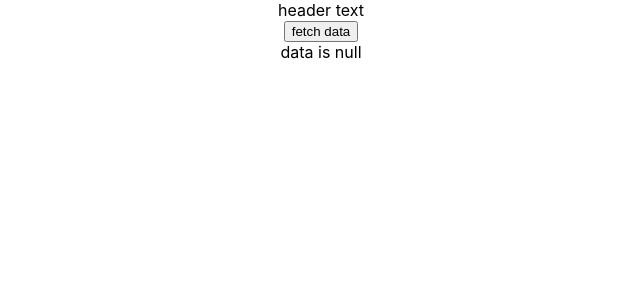
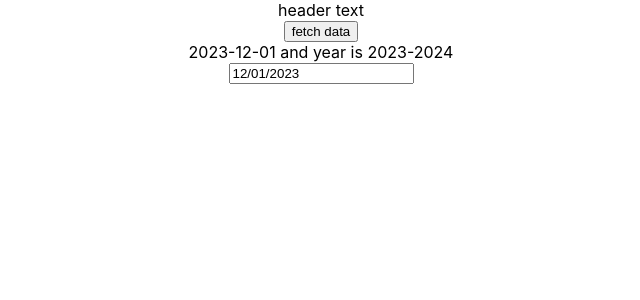
Before and after one commit to kyleair/bet-helper, a React (Create React App) app: page / in a window 1280 px wide. Shown: the top 300 px of the page, without its empty margins (319-959 px from the left). Built offline with nearby package versions, Linux system fonts and the light colour scheme.

Commit message:
adding date picker and retreiving games on selected date

```diff
--- a/package.json
+++ b/package.json
@@ -11,7 +11,9 @@
     "@types/react": "^18.0.0",
     "@types/react-dom": "^18.0.0",
     "axios": "^1.6.2",
+    "date-fns": "^2.30.0",
     "react": "^18.2.0",
+    "react-datepicker": "^4.24.0",
     "react-dom": "^18.2.0",
     "react-scripts": "5.0.1",
     "typescript": "^4.4.2",
@@ -40,5 +42,8 @@
       "last 1 firefox version",
       "last 1 safari version"
     ]
+  },
+  "devDependencies": {
+    "@types/react-datepicker": "^4.19.3"
   }
 }
--- /dev/null
+++ b/src/Components/Game.tsx
@@ -0,0 +1,17 @@
+import React, {useState} from 'react';
+import { GamesResponse } from './Homepage';
+import { GameDetails } from './GameDetails';
+
+
+export const Game: React.FC<GamesResponse> = ({teams}) => {
+    const [openGame, setOpenGame] = useState(false);
+    return(
+        <div style={{marginTop: "16px"}} >
+            {teams.home.name} vs {teams.away.name}
+            <button onClick={() => setOpenGame(!openGame)}>Open/Close</button>
+            {
+                openGame ? <GameDetails /> : null
+            }
+        </div>
+    );
+}
--- /dev/null
+++ b/src/Components/GameDetails.tsx
@@ -0,0 +1,15 @@
+import React  from 'react';
+
+export const GameDetails: React.FC = () => {
+
+    const getGameProps = () => {
+
+    }
+
+    return(
+        <div>
+            Game details
+            <button onClick={getGameProps}>Click to get props</button>
+        </div>
+    )
+}
--- a/src/Components/Homepage.tsx
+++ b/src/Components/Homepage.tsx
@@ -1,7 +1,11 @@
 import React, {useState} from 'react';
 import axios from 'axios';
+import { format } from 'date-fns';
+import DatePicker from 'react-datepicker';
+import "react-datepicker/dist/react-datepicker.css";
 
 import { RapidAPIKey, RapidAPIHost } from '../utils';
+import { Game } from './Game';
 
 interface LeagueType {
     id: number;
@@ -11,7 +15,7 @@ interface LeagueType {
     type: string;
 }
 
-interface GamesResponse {
+export interface GamesResponse {
     country: any;
     date: Date;
     id: number;
@@ -28,6 +32,10 @@ interface GamesResponse {
 
 export const Homepage: React.FC = () => {
     const [responseData, setResponseData] = useState<GamesResponse[]>();
+    const [startDate, setStartDate] = useState<Date | null>(new Date());
+
+    const formattedDate = format(startDate ?? new Date(), 'yyyy-MM-dd');
+    const season = formatSeason(startDate ?? new Date());
 
     const onFetchDataClick = async () => {
         const options = {
@@ -36,7 +44,8 @@ export const Homepage: React.FC = () => {
             params: {
                 timezone: 'America/Toronto',
                 league: '12', // league ID for NBA from API
-                date: '2023-12-01' // need to make this always be todays date
+                date: formattedDate,
+                season: season,
               },
             headers: {
               'X-RapidAPI-Key': RapidAPIKey,
@@ -56,10 +65,21 @@ export const Homepage: React.FC = () => {
     return(
         <div>
             <button onClick={onFetchDataClick}>fetch data</button>
-            { responseData ?
-                "responseData.response[0].league.name:" + responseData[0].league.name : <div>data is null</div>
-            }
-
+            <div>{formattedDate} and year is {season}</div>
+            <DatePicker selected={startDate} onChange={(date) => setStartDate(date)} />
+            <div style={{marginTop: "16px"}}>
+                {responseData?.map((gameData) => (
+                   <Game {...gameData}/>
+                ))}
+            </div>
         </div>
     );
 }
+
+const formatSeason = (date: Date): string => {
+    const year = format(date, 'yyyy');
+    if (date.getMonth() > 8){
+        return `${year}-${(Number(year)+1)}`
+    }
+    return `${(Number(year)-1)}-${year}`;
+};
```
Also changed, not shown: 2 other files (tests, documents, lock files or other folders).
